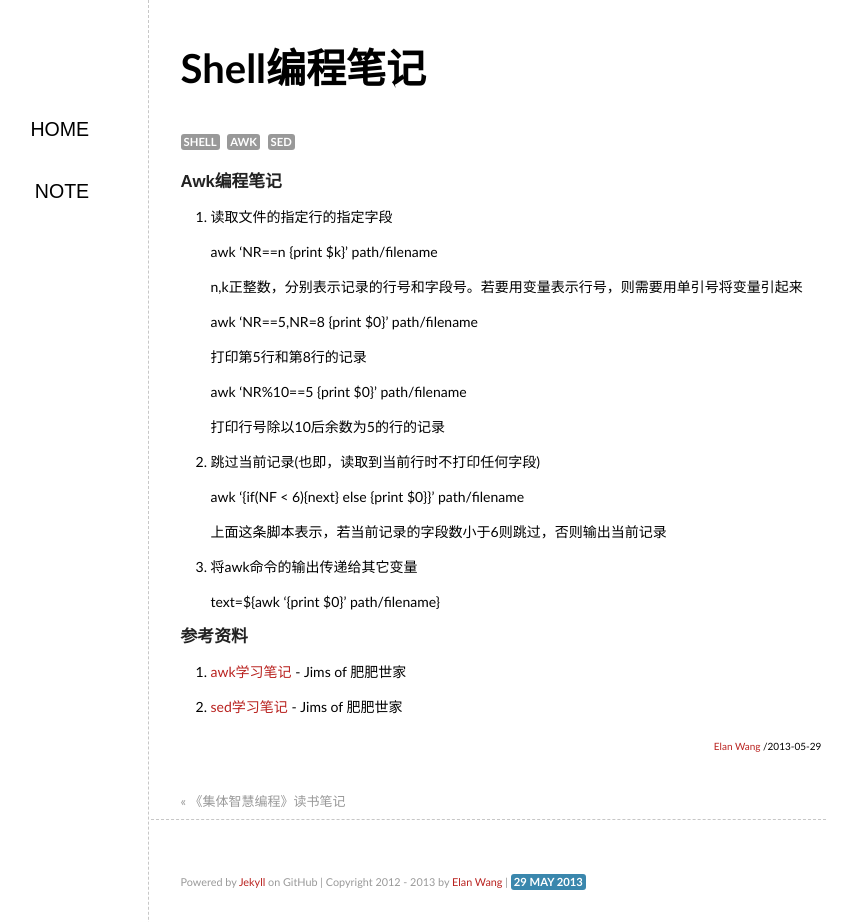
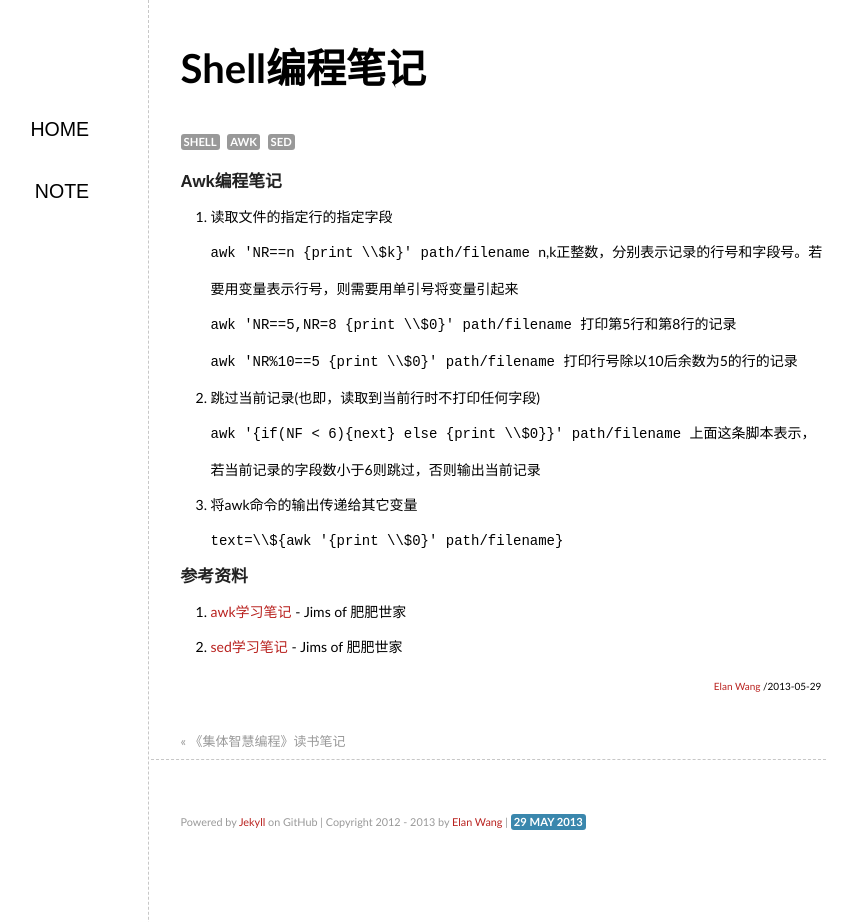
Before and after one commit to elan2wang/note, a Jekyll site: the page built from _posts/2013-05-29-shell-programming-tips.md, in a window 1280 px wide and 922 px high. Shown: the whole window, without its empty margins (236-1093 px from the left). Built offline with Jekyll 4.4.1, drawn with Linux system fonts in a browser that asks for light colours; comment, search, counter and statistics services are not loaded.

Commit message:
edit shell programming tips

```diff
--- a/_posts/2013-05-29-shell-programming-tips.md
+++ b/_posts/2013-05-29-shell-programming-tips.md
@@ -6,17 +6,27 @@ categories: Linux
 ---
 ###Awk编程笔记
 1. 读取文件的指定行的指定字段<br>
-awk 'NR==n {print \\$k}' path/filename<br>
+<code>
+awk 'NR==n {print \\$k}' path/filename
+</code>
 n,k正整数，分别表示记录的行号和字段号。若要用变量表示行号，则需要用单引号将变量引起来<br>
-awk 'NR==5,NR=8 {print \\$0}' path/filename<br>
+<code>
+awk 'NR==5,NR=8 {print \\$0}' path/filename
+</code>
 打印第5行和第8行的记录<br>
-awk 'NR%10==5 {print \\$0}' path/filename<br>
+<code>
+awk 'NR%10==5 {print \\$0}' path/filename
+</code>
 打印行号除以10后余数为5的行的记录<br>
 2. 跳过当前记录(也即，读取到当前行时不打印任何字段)<br>
-awk '{if(NF < 6){next} else {print \\$0}}' path/filename<br>
+<code>
+awk '{if(NF < 6){next} else {print \\$0}}' path/filename
+</code>
 上面这条脚本表示，若当前记录的字段数小于6则跳过，否则输出当前记录<br>
 3. 将awk命令的输出传递给其它变量<br>
-text=\\${awk '{print \\$0}' path/filename}<br>
+<code>
+text=\\${awk '{print \\$0}' path/filename}
+</code>
 
 ###参考资料
 1. [awk学习笔记](http://man.lupaworld.com/content/manage/ringkee/awk.htm#id2861697) - Jims of 肥肥世家
```
